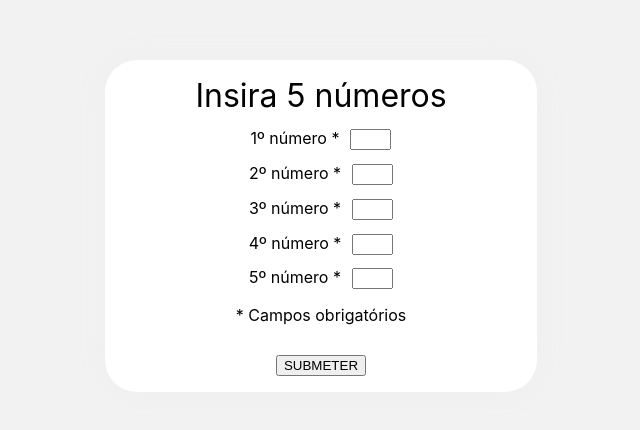
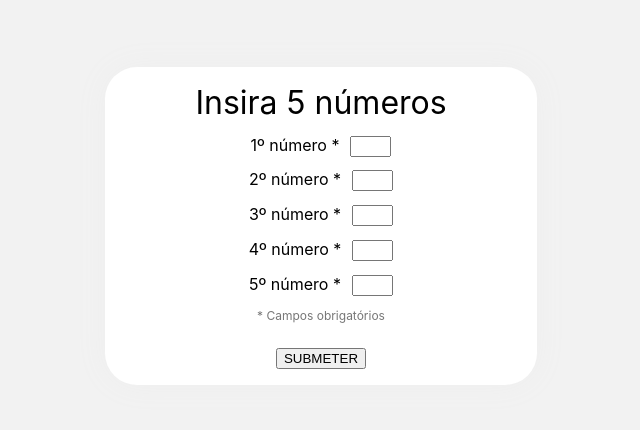
Before and after one commit to estevaog3/website-labtecs, a React (Create React App) app in the folder frontend/: page / in a window 1280 px wide. Shown: the part 174-604 px from the top of the page, without its empty margins (319-959 px from the left). Built offline with nearby package versions, Linux system fonts and the light colour scheme.

Commit message:
Estiliza o texto de campos obrigatórios
O estilo tem como objetivo diminuir a ênfase dada à esse texto.

```diff
--- a/frontend/src/App.css
+++ b/frontend/src/App.css
@@ -22,3 +22,8 @@
   font-weight: 400;
   margin: 0;
 }
+
+.small-gray-text {
+  font-size: 12px;
+  color: #777;
+}
```
